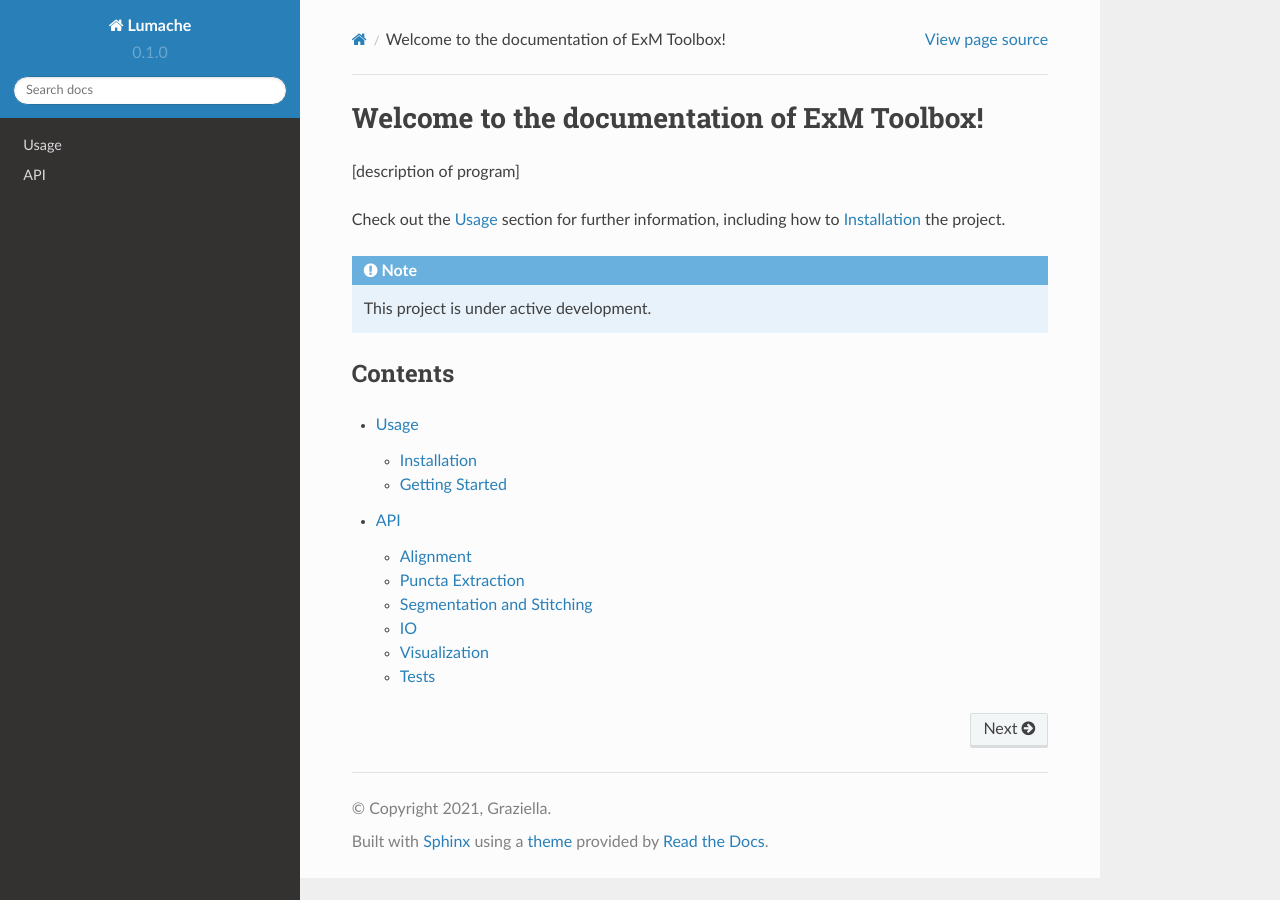
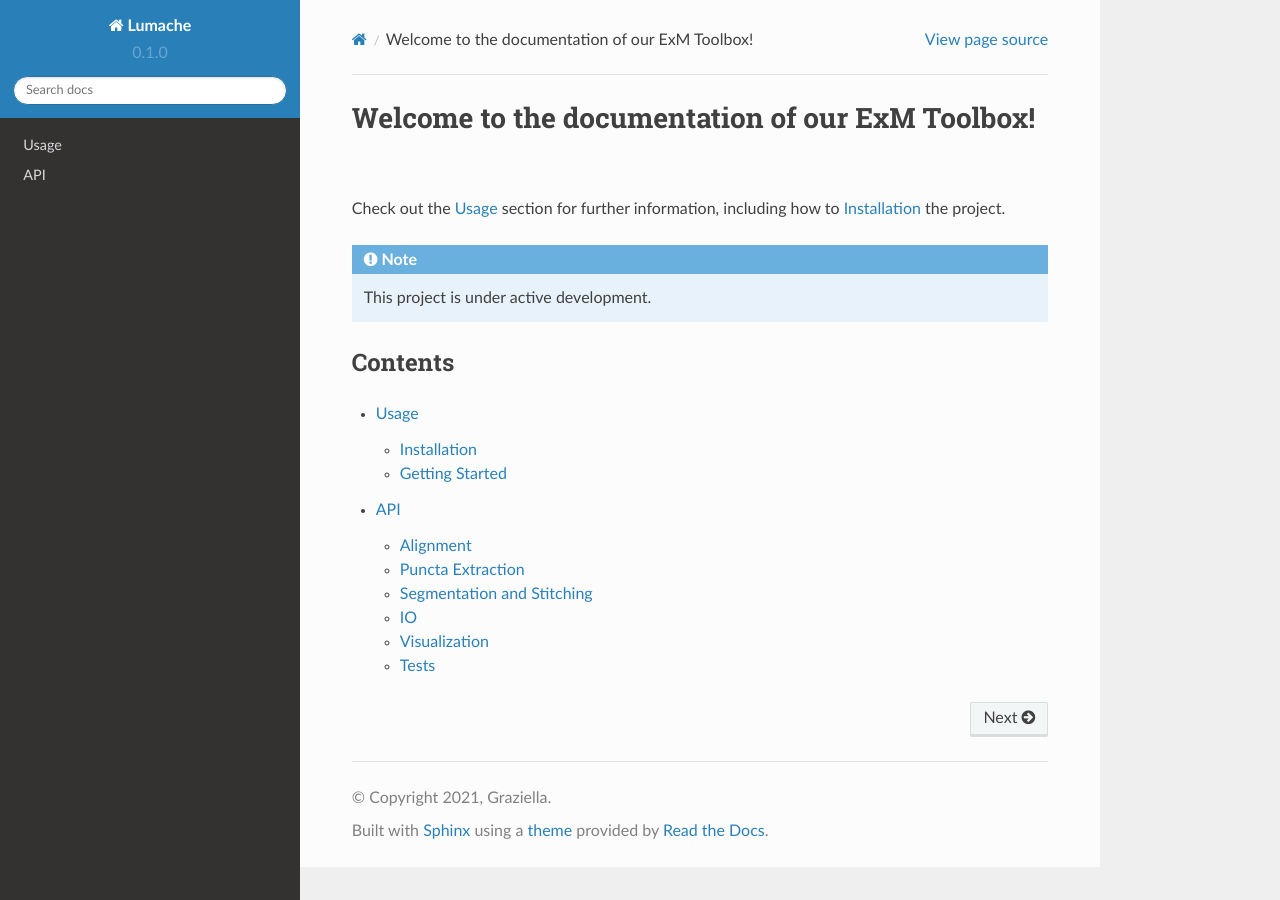
Before and after one commit to ebesier/exm-docs, a Sphinx documentation site: the page built from docs/source/index.rst, in a window 1280 px wide. Built offline with Sphinx 7.4.7 and the Read the Docs theme 2.0.0, drawn with Linux system fonts in a browser that asks for light colours.

Commit message:
Update index.rst

```diff
--- a/docs/source/index.rst
+++ b/docs/source/index.rst
@@ -1,7 +1,5 @@
-Welcome to the documentation of ExM Toolbox!
+Welcome to the documentation of our ExM Toolbox!
 ===================================
-
-[description of program]
 
 Check out the :doc:`usage` section for further information, including
 how to :ref:`installation` the project.
```
